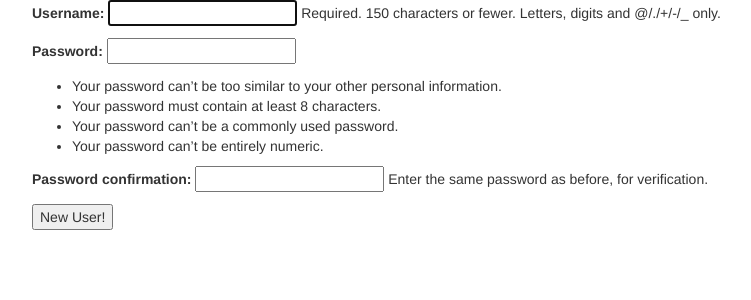
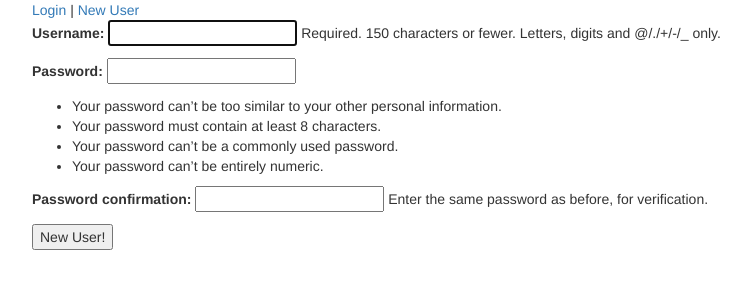
Before and after one commit to rallen0150/roblist, a Django app: a page that uses templates/base.html in a window 1280 px wide. Shown: the top 300 px of the page, without its empty margins (38-789 px from the left). Run offline with Django 3.2, Linux system fonts and the light colour scheme; some libraries are stand-ins or nearby versions.

Commit message:
working on different views

```diff
--- a/app/views.py
+++ b/app/views.py
@@ -36,3 +36,8 @@ class UserCreateView(CreateView):
       user = authenticate(username=username, password=password)
       login(self.request, user)
       return super(UserCreateView, self).form_valid(form)
+
+class CategoryCreateView(CreateView):
+    model = Category
+    fields = ('item_type', )
+    success_url = reverse_lazy('index_view')
--- a/roblist/urls.py
+++ b/roblist/urls.py
@@ -1,7 +1,7 @@
 from django.conf.urls import url, include
 from django.contrib import admin
 
-from app.views import IndexView, UserCreateView
+from app.views import IndexView, UserCreateView, CategoryCreateView
 
 from rest_framework.authtoken.views import obtain_auth_token
 
@@ -12,4 +12,5 @@ urlpatterns = [
     url(r'^$', IndexView.as_view(), name="index_view"),
     url(r'^obtain-token/$', obtain_auth_token),
     url(r'^new_user/$', UserCreateView.as_view(), name='user_create_view'),
+    url(r'^new_category/$', CategoryCreateView.as_view(), name='category_create_view'),
 ]
--- a/templates/base.html
+++ b/templates/base.html
@@ -12,6 +12,14 @@
   </head>
   <body>
     <div class="container">
+      {% if not request.user.is_authenticated %}
+        <a href="{% url 'login' %}"> <i class="user icon"></i> Login</a> |
+        <a href="{% url 'user_create_view' %}">New User</a>
+      {% else %}
+        <a href="{% url 'category_create_view' %}">New Category</a> |
+        <a href="{% url 'logout' %}?next={% url 'index_view' %}"> <i class="power icon"></i> Logout</a> |
+      {% endif %}
+
       {% block content %}
 
       {% endblock %}
```
Also changed, not shown: templates/app/category_form.html (added, +13 -0 lines), templates/registration/login.html (added, +9 -0 lines).
